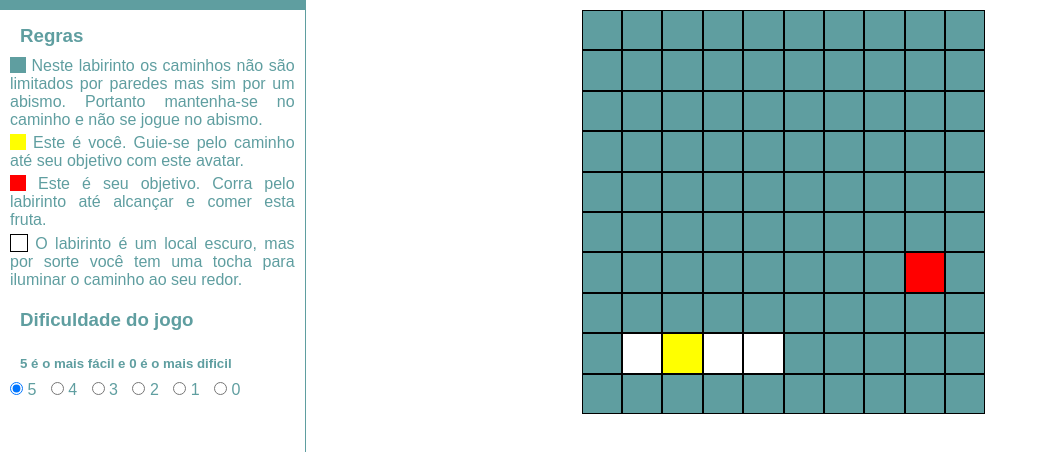
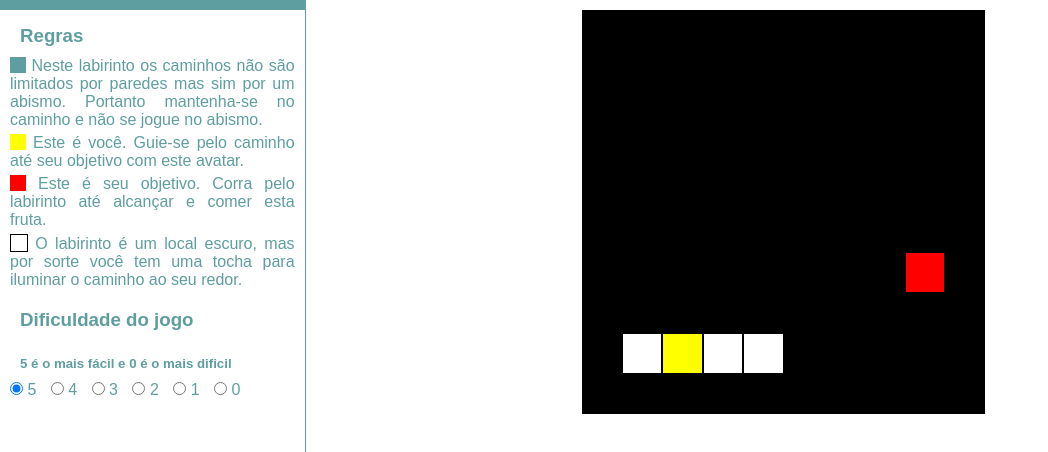
Before and after one commit to JorderGomes/Maze, a plain HTML site: page index.html in a window 1280 px wide. Shown: the part 30-482 px from the top of the page, without its empty margins (0-1048 px from the left). Drawn offline with Linux system fonts and the light colour scheme.

Commit message:
turn off light

```diff
--- a/css/estilo.css
+++ b/css/estilo.css
@@ -83,6 +83,7 @@ span{
     margin: 20px 0px 0px;
 }
 
+
 .primary{
     color: #fff;
     background-color: cadetblue;
@@ -153,7 +154,8 @@ span{
 }
 
 .vazia{
-    background-color: cadetblue;
+    /* background-color: cadetblue; */
+    background-color: #000;
 }
 
 .personagem{
@@ -162,7 +164,8 @@ span{
 
 .aberto{
     /* background-color: #fff; */
-    background-color: cadetblue;
+    /* background-color: cadetblue; */
+    background-color: #000;
 }
 
 .parede{
@@ -217,6 +220,11 @@ span{
     justify-content: space-between;
 }
 
+@media screen and (min-width: 800px){
+    .regras{
+        display: block;
+    }
+}
 
 
 @media screen and (max-width: 800px){
@@ -240,13 +248,8 @@ span{
         text-align: center;
         position: absolute;
         background-color: #fff;
-        /* width: 100%; */
-        /* margin-left: ; */
-        /* margin-top: 5vh; */
         height: 95vh;
-        /* position: absolute; */
-        /* width: 100%;
-         */
+
     }
     .regras-header{
         display: flex;
```
